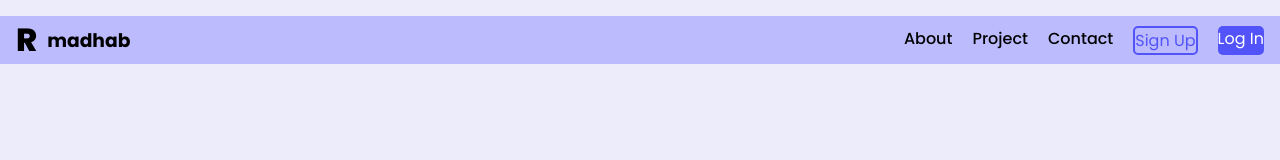
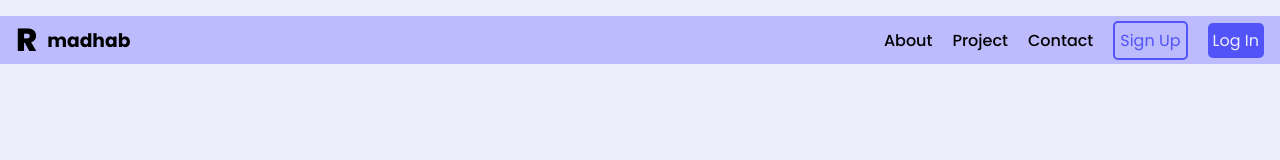
Before and after one commit to rmadhabachary/PRODIGY_WD_01, a plain HTML site: page index.html in a window 1280 px wide. Drawn offline with Linux system fonts and the light colour scheme.

Commit message:
small change

```diff
--- a/style.css
+++ b/style.css
@@ -48,11 +48,13 @@ body{
     font-size: xx-large;
     font-weight: 800;
     margin-right: 10px;
+    cursor: pointer;
 }
 
 
 .right{
     display: flex;
+    align-items: center;
 }
 ul{
     display: flex;
@@ -74,12 +76,13 @@ a{
     margin-left: 20px;
     border-radius: 5px;
     border: 2px solid var(--maincolor);
+    padding: 5px;
 }
 .login{
     background-color: var(--maincolor);
-    color: white;
-    columns: var(--secondary-color);
+    color: var(--secondary-color);
     cursor: pointer;
     margin-left: 20px;
     border-radius: 5px;
+    padding: 5px;
 }
```
